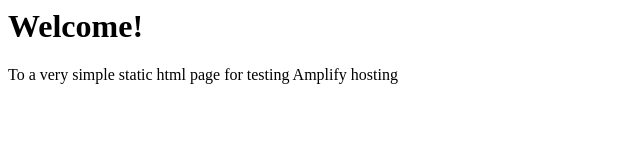
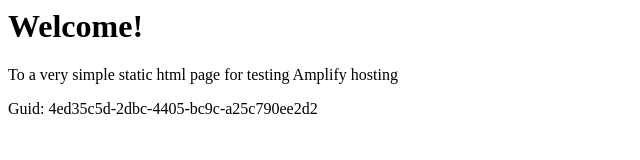
Before and after one commit to aws-aemilia-arn/Github-PR-Commit-Integration-Test-DoNotTouch-GitHubAutoBuildPrPreviewCanaryTest-v1-prod-eu-north-1, a website: page src/index.html in a window 1280 px wide. Shown: the whole page, without its empty margins (0-640 px from the left). Drawn offline with Linux system fonts and the light colour scheme.

Commit message:
commit from integ tests

```diff
--- a/src/index.html
+++ b/src/index.html
@@ -1,3 +1,5 @@
+
+
 <html lang="en">
 
 <head>
@@ -10,6 +12,6 @@
 <body>
     <h1>Welcome!</h1>
     <p>To a very simple static html page for testing Amplify hosting</p>
-</body>
+    <p>Guid: 4ed35c5d-2dbc-4405-bc9c-a25c790ee2d2</p></body>
 
 </html>
```
